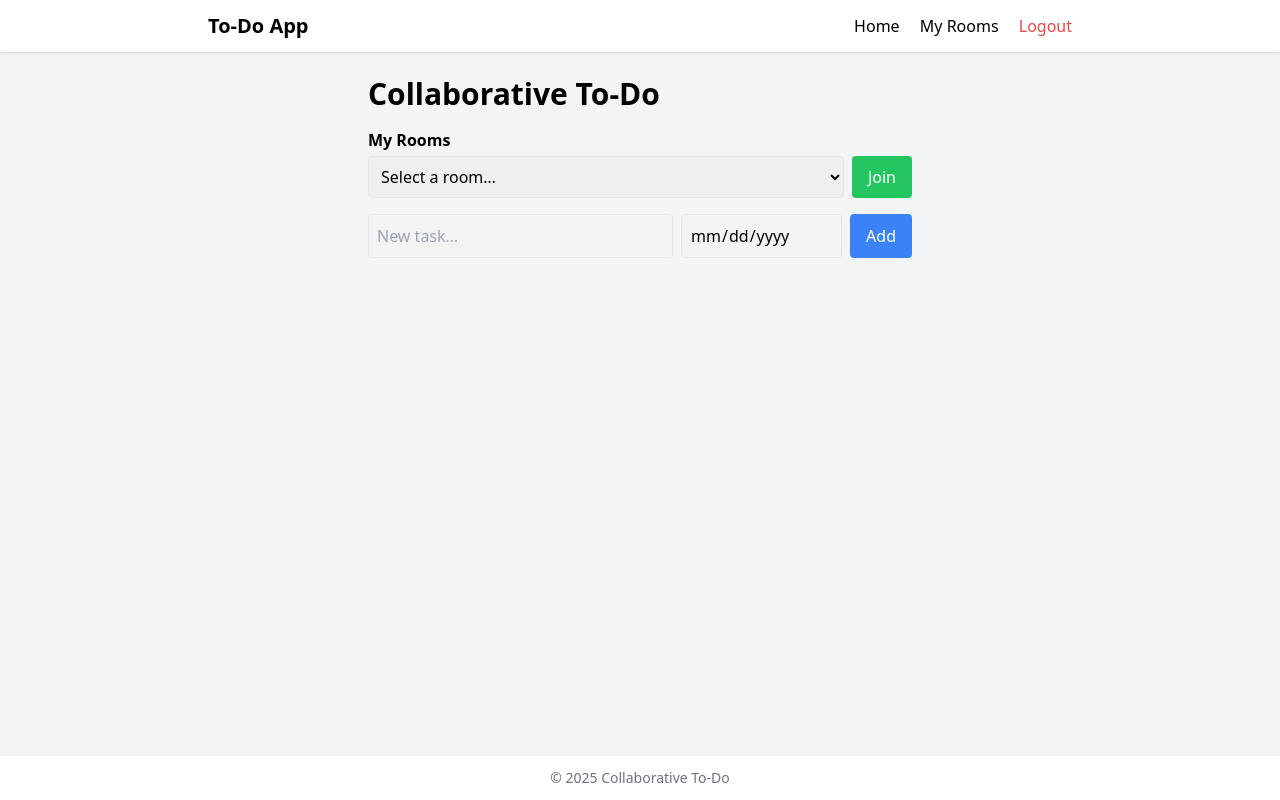
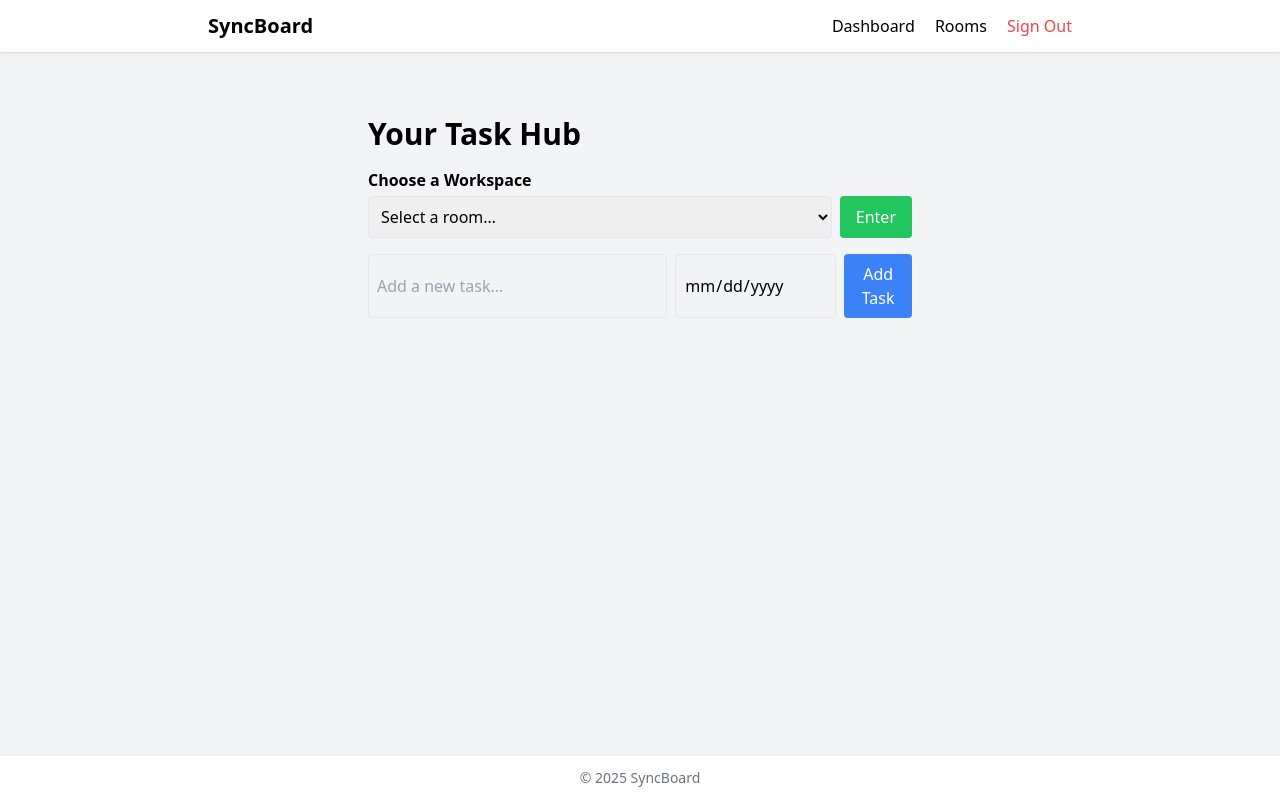
Before and after one commit to 213Hemant/SnapTask, a Flask app: page /index in a window 1280 px wide. Run offline with Flask 3, Linux system fonts and the light colour scheme; the visitor is signed in with stand-in values (Sample User, id 1); data that the repository does not hold is empty; some libraries are stand-ins or nearby versions.

Commit message:
Wording changes

```diff
--- a/static/main.js
+++ b/static/main.js
@@ -72,7 +72,7 @@ function createTaskElement(task) {
 
   const removeBtn = document.createElement('button');
   removeBtn.className = 'remove-btn text-red-500';
-  removeBtn.textContent = '✕';
+  removeBtn.textContent = 'Remove';
   topRow.appendChild(removeBtn);
 
   li.appendChild(topRow);
@@ -81,7 +81,7 @@ function createTaskElement(task) {
   if (task.due_date) {
     const due = document.createElement('div');
     due.className = 'text-xs text-gray-600 mt-1';
-    due.textContent = `Due: ${task.due_date}`;
+    due.textContent = `Due by: ${task.due_date}`;
     li.appendChild(due);
   }
 
@@ -89,7 +89,7 @@ function createTaskElement(task) {
   const meta = document.createElement('div');
   meta.className = 'text-xs text-gray-500 mt-1';
   if (task.last_modified_by && task.last_modified_by !== task.created_by) {
-    meta.textContent = `Created by ${task.created_by}, last edited by ${task.last_modified_by}`;
+    meta.textContent = `Created by ${task.created_by}, last updated by ${task.last_modified_by}`;
   } else {
     meta.textContent = `Created by ${task.created_by}`;
   }
@@ -233,7 +233,7 @@ socket.on('task_edited', ({ id, text, due_date }) => {
       dueEl.className = 'text-xs text-gray-600 mt-1';
       el.appendChild(dueEl);
     }
-    dueEl.textContent = `Due: ${due_date}`;
+    dueEl.textContent = `Due by: ${due_date}`;
   } else if (dueEl) {
     dueEl.remove();
   }
@@ -244,7 +244,7 @@ socket.on('task_edited', ({ id, text, due_date }) => {
 
 // Notifications
 socket.on('notification', ({ message, username }) =>
-  showToast(`${username || 'Someone'}: ${message}`)
+  showToast(`${username || 'Someone'} says: ${message}`)
 );
 
 // Typing indicators
--- a/templates/base.html
+++ b/templates/base.html
@@ -4,11 +4,10 @@
 <head>
   <meta charset="UTF-8" />
   <meta name="viewport" content="width=device-width, initial-scale=1.0" />
-  <title>{% block title %}Collaborative To‑Do{% endblock %}</title>
+  <title>{% block title %}SyncBoard — Collaborative Tasks{% endblock %}</title>
   <script src="https://cdn.jsdelivr.net/npm/socket.io-client/dist/socket.io.min.js"></script>
   <script src="https://cdn.tailwindcss.com"></script>
 
-  <!-- Animations & Transitions -->
   <style>
     @keyframes fadeIn {
       from { opacity: 0; transform: translateY(8px); }
@@ -25,7 +24,7 @@
 
 <body class="bg-gray-100 min-h-screen flex flex-col">
 
-  <!-- Skip link for keyboard users -->
+  <!-- Skip link -->
   <a href="#main-content" class="sr-only focus:not-sr-only p-2 bg-blue-600 text-white">
     Skip to content
   </a>
@@ -33,21 +32,21 @@
   <!-- Navbar -->
   <nav role="banner" class="bg-white shadow mb-6">
     <div class="max-w-4xl mx-auto px-4 py-3 flex justify-between items-center">
-      <a href="{{ url_for('landing') }}" class="text-xl font-bold">To‑Do App</a>
+      <a href="{{ url_for('landing') }}" class="text-xl font-bold">SyncBoard</a>
       <div class="space-x-4">
         {% if current_user.is_authenticated %}
-          <a href="{{ url_for('index') }}" class="hover:underline focus:outline-none focus:ring">Home</a>
-          <a href="{{ url_for('room.rooms') }}" class="hover:underline focus:outline-none focus:ring">My Rooms</a>
-          <a href="{{ url_for('auth.logout') }}" class="text-red-500 hover:underline focus:outline-none focus:ring">Logout</a>
+          <a href="{{ url_for('index') }}" class="hover:underline focus:outline-none focus:ring">Dashboard</a>
+          <a href="{{ url_for('room.rooms') }}" class="hover:underline focus:outline-none focus:ring">Rooms</a>
+          <a href="{{ url_for('auth.logout') }}" class="text-red-500 hover:underline focus:outline-none focus:ring">Sign Out</a>
         {% else %}
-          <a href="{{ url_for('auth.login') }}" class="hover:underline focus:outline-none focus:ring">Login</a>
-          <a href="{{ url_for('auth.signup') }}" class="hover:underline focus:outline-none focus:ring">Sign Up</a>
+          <a href="{{ url_for('auth.login') }}" class="hover:underline focus:outline-none focus:ring">Log In</a>
+          <a href="{{ url_for('auth.signup') }}" class="hover:underline focus:outline-none focus:ring">Create Account</a>
         {% endif %}
       </div>
     </div>
   </nav>
 
-  <!-- Main Content -->
+  <!-- Main -->
   <main id="main-content" role="main" class="flex-grow">
     {% block content %}{% endblock %}
   </main>
@@ -55,14 +54,11 @@
   <!-- Footer -->
   <footer role="contentinfo" class="bg-white shadow mt-6">
     <div class="max-w-4xl mx-auto px-4 py-3 text-center text-sm text-gray-500">
-      &copy; {{ current_year }} Collaborative To‑Do
+      &copy; {{ current_year }} SyncBoard
     </div>
   </footer>
 
-  <!-- Global Scripts -->
-  {% block scripts %}
-
-  {% endblock %}
+  {% block scripts %}{% endblock %}
 </body>
 
 </html>
--- a/templates/index.html
+++ b/templates/index.html
@@ -1,10 +1,10 @@
 {% extends 'base.html' %}
 
-{% block title %}My To‑Do Board{% endblock %}
+{% block title %}Dashboard — SyncBoard{% endblock %}
 
 {% block content %}
-<div class="max-w-xl mx-auto px-4">
-  <h1 class="text-3xl font-bold mb-4">Collaborative To‑Do</h1>
+<div class="max-w-xl mx-auto px-4 pt-10 pb-16">
+  <h1 class="text-3xl font-bold mb-4">Your Task Hub</h1>
 
   <script>
     const CURRENT_USER = "{{ current_username }}";
@@ -12,7 +12,7 @@
 
   <!-- Room selector -->
   <div class="mb-4">
-    <label for="roomSelect" class="block mb-1 font-semibold">My Rooms</label>
+    <label for="roomSelect" class="block mb-1 font-semibold">Choose a Workspace</label>
     <div class="flex">
       <select id="roomSelect" class="border rounded p-2 mr-2 flex-grow">
         <option value="" selected disabled>Select a room…</option>
@@ -20,16 +20,16 @@
           <option value="{{ room.name }}">{{ room.name }}</option>
         {% endfor %}
       </select>
-      <button id="joinBtn" class="bg-green-500 text-white px-4 rounded">Join</button>
+      <button id="joinBtn" class="bg-green-500 text-white px-4 rounded">Enter</button>
     </div>
   </div>
 
-  <!-- Responsive Task + Due Date inputs -->
+  <!-- Task + Due Date Inputs -->
   <div class="flex flex-col sm:flex-row mb-2 sm:space-x-2 space-y-2 sm:space-y-0">
     <input
       id="taskInput"
       type="text"
-      placeholder="New task…"
+      placeholder="Add a new task..."
       class="w-full sm:flex-grow border rounded p-2 focus:outline-none focus:ring"
       disabled
     />
@@ -44,7 +44,7 @@
       class="w-full sm:w-auto bg-blue-500 text-white px-4 py-2 rounded focus:outline-none focus:ring"
       disabled
     >
-      Add
+      Add Task
     </button>
   </div>
 
@@ -54,7 +54,7 @@
   <!-- Task list -->
   <ul id="tasks" class="space-y-2 mb-6"></ul>
 
-  <!-- Toast container -->
+  <!-- Toasts -->
   <div id="toastContainer" class="fixed bottom-4 right-4 space-y-2 z-50"></div>
 </div>
 
@@ -64,7 +64,7 @@
   class="fixed inset-0 bg-black bg-opacity-50 flex items-center justify-center hidden z-50"
 >
   <div class="bg-white p-6 rounded shadow-lg w-80 space-y-4">
-    <h2 class="text-xl font-semibold mb-2">Edit Task</h2>
+    <h2 class="text-xl font-semibold mb-2">Update Task</h2>
     <input
       id="editInput"
       type="text"
@@ -77,7 +77,7 @@
     />
     <div class="flex justify-end space-x-2">
       <button id="cancelEdit" class="px-3 py-1 bg-gray-300 rounded focus:outline-none focus:ring">Cancel</button>
-      <button id="saveEdit" class="px-3 py-1 bg-blue-500 text-white rounded focus:outline-none focus:ring">Save</button>
+      <button id="saveEdit" class="px-3 py-1 bg-blue-500 text-white rounded focus:outline-none focus:ring">Update</button>
     </div>
   </div>
 </div>
```
Also changed, not shown: templates/landing.html (+10 -5 lines), templates/login.html (+6 -6 lines), templates/rooms.html (+6 -6 lines), templates/signup.html (+5 -5 lines).
